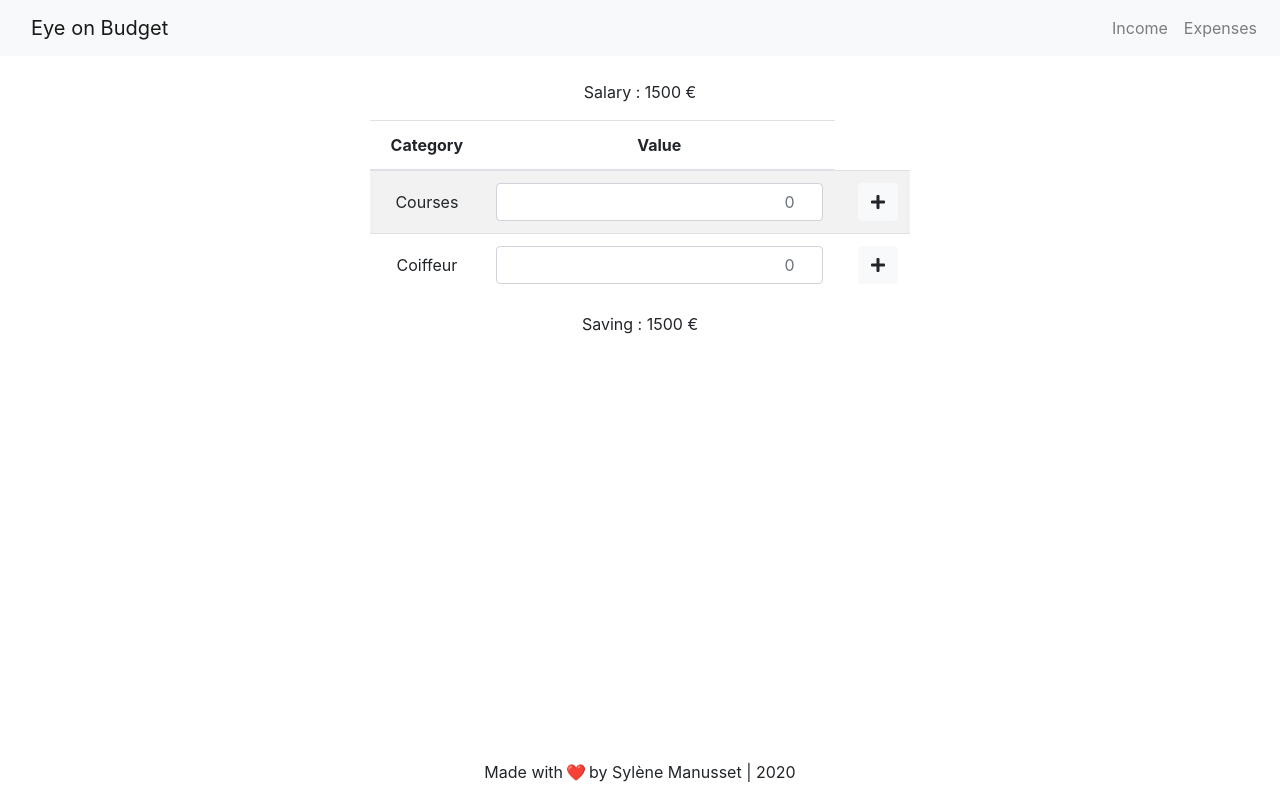
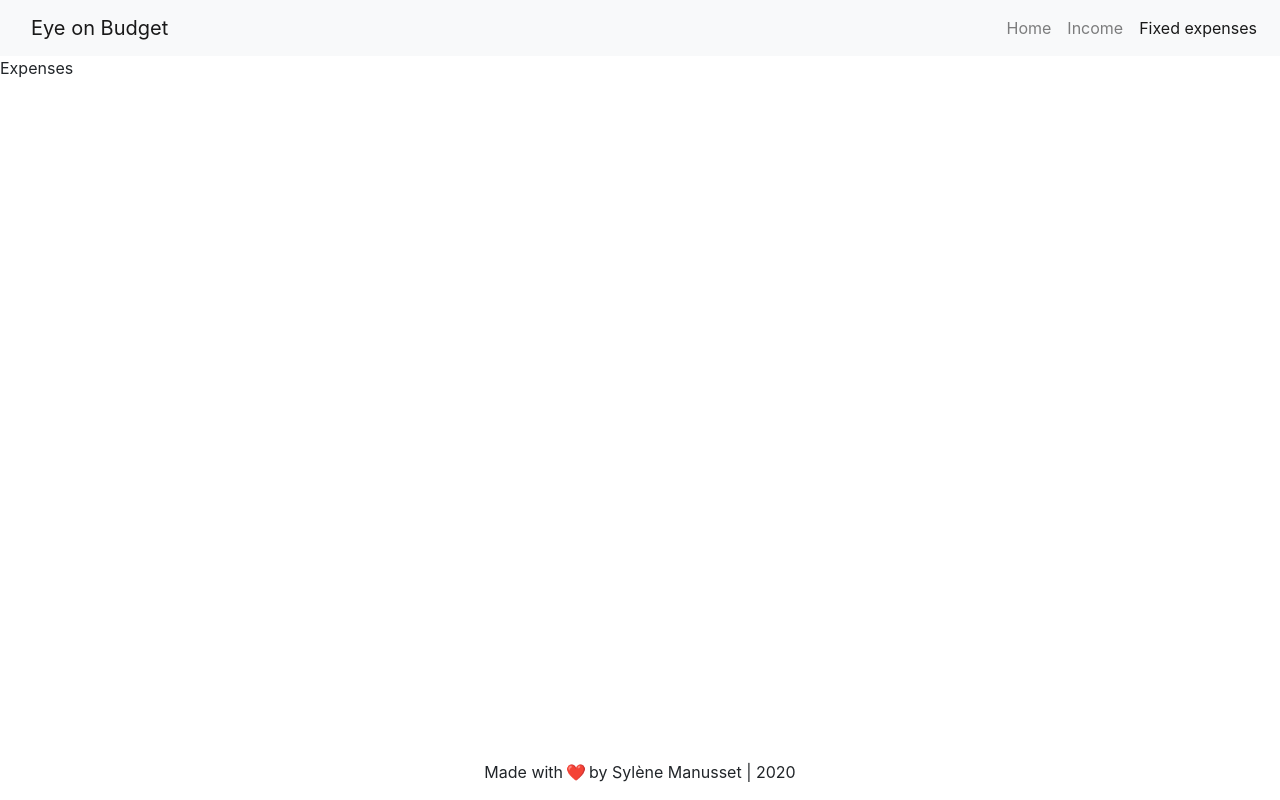
Before and after one commit to Zesysy/budget-app-ts, a React (Create React App) app: page /expenses in a window 1280 px wide. Built offline with nearby package versions, Linux system fonts and the light colour scheme.

Commit message:
Add Router

```diff
--- a/package.json
+++ b/package.json
@@ -14,6 +14,7 @@
     "node-sass": "^4.14.1",
     "react": "^16.13.1",
     "react-dom": "^16.13.1",
+    "react-router-dom": "^5.2.0",
     "react-scripts": "3.4.3",
     "typescript": "^3.7.5"
   },
@@ -37,5 +38,8 @@
       "last 1 firefox version",
       "last 1 safari version"
     ]
+  },
+  "devDependencies": {
+    "@types/react-router-dom": "^5.1.5"
   }
 }
--- a/src/App.tsx
+++ b/src/App.tsx
@@ -1,16 +1,16 @@
 import React from "react";
+import { BrowserRouter } from "react-router-dom";
+import Layout from "./components/Layout";
 
-import Footer from "./components/Footer";
-import Header from "./components/Header";
-import Main from "./components/Main";
+import Router from "./Router";
 
 function App() {
   return (
-    <div className="App">
-      <Header />
-      <Main />
-      <Footer />
-    </div>
+    <BrowserRouter>
+      <Layout>
+        <Router />
+      </Layout>
+    </BrowserRouter>
   );
 }
 
--- /dev/null
+++ b/src/Router.tsx
@@ -0,0 +1,18 @@
+import React from "react";
+import { Route, Switch, Redirect } from "react-router-dom";
+
+import Expenses from "./containers/expenses/Expenses.container";
+import Income from "./containers/Income.container";
+import Home from "./containers/Home.container";
+
+const Router = () => {
+  return (
+    <Switch>
+      <Route path="/" exact component={Home} />
+      <Route path="/income" component={Income} />
+      <Route path="/expenses" component={Expenses} />
+      <Redirect to="/" />
+    </Switch>
+  );
+};
+export default Router;
--- a/src/components/Header.tsx
+++ b/src/components/Header.tsx
@@ -1,21 +1,25 @@
 import React from "react";
+import { NavLink } from "react-router-dom";
 
 const Header = () => {
   return (
     <header>
       <nav className="navbar navbar-expand-lg navbar-light bg-light">
-        <a className="navbar-brand col-4" href="/">
+        <NavLink className="navbar-brand col-4" to="/">
           Eye on Budget
-        </a>
+        </NavLink>
 
         <div className="col-8">
           <div className="navbar-nav float-right">
-            <a className="nav-item nav-link" href="/income">
+            <NavLink className="nav-item nav-link" exact to="/">
+              Home
+            </NavLink>
+            <NavLink className="nav-item nav-link" to="/income">
               Income
-            </a>
-            <a className="nav-item nav-link" href="/expenses">
-              Expenses
-            </a>
+            </NavLink>
+            <NavLink className="nav-item nav-link" to="/expenses">
+              Fixed expenses
+            </NavLink>
           </div>
         </div>
       </nav>
--- /dev/null
+++ b/src/components/Layout.tsx
@@ -0,0 +1,20 @@
+import React from "react";
+
+import Footer from "./Footer";
+import Header from "./Header";
+
+export interface Props {
+  children: any;
+}
+
+const Layout = ({ children }: Props) => {
+  return (
+    <>
+      <Header />
+      {children}
+      <Footer />
+    </>
+  );
+};
+
+export default Layout;
--- /dev/null
+++ b/src/containers/Home.container.tsx
@@ -0,0 +1,13 @@
+import React from "react";
+
+import Main from "../components/Main";
+
+const Home = () => {
+  return (
+    <>
+      <Main />
+    </>
+  );
+};
+
+export default Home;
--- /dev/null
+++ b/src/containers/Income.container.tsx
@@ -0,0 +1,7 @@
+import React from "react";
+
+const Income = () => {
+  return <div>Income</div>;
+};
+
+export default Income;
--- /dev/null
+++ b/src/containers/expenses/Expenses.container.tsx
@@ -0,0 +1,7 @@
+import React from "react";
+
+const Expenses = () => {
+  return <div>Expenses</div>;
+};
+
+export default Expenses;
```
Also changed, not shown: 1 other file (tests, documents, lock files or other folders).
